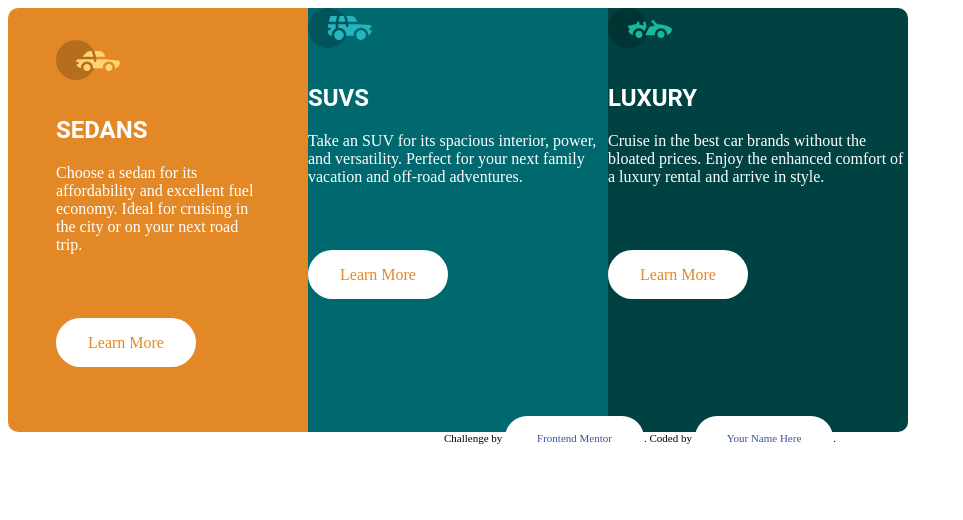
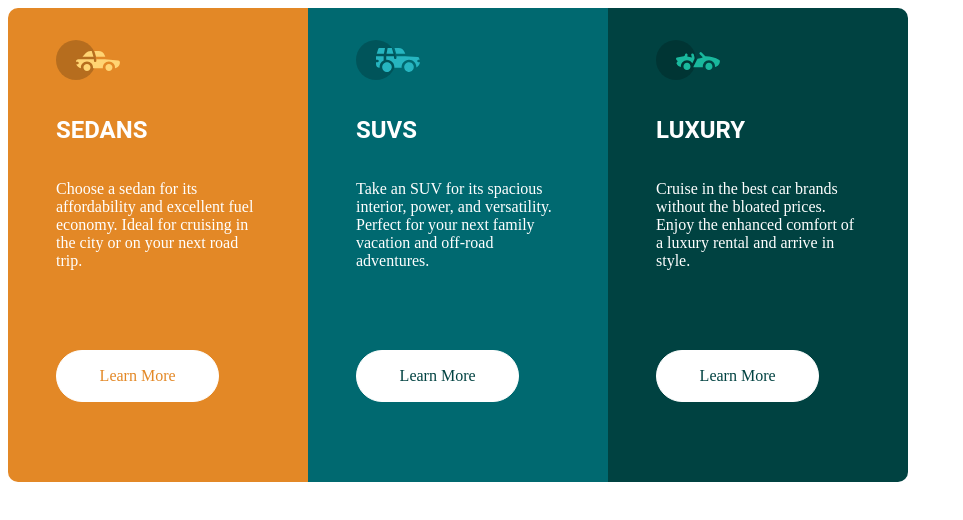
Before and after one commit to WeskerResidente/3-collumn, a plain HTML site: page index.html in a window 1280 px wide. Shown: the whole page, without its empty margins (0-963 px from the left). Drawn offline with Linux system fonts and the light colour scheme; a web font is replaced by a local one.

Commit message:
mep desk

```diff
--- a/css/style.css
+++ b/css/style.css
@@ -15,6 +15,7 @@ body {
 
 
 }
+
 p  {
 font-family: "Lexend Deca";
 margin-bottom: 5rem;
@@ -25,44 +26,77 @@ h1 {
     margin-top: 2rem;
 
 }
+
 .content {
     display: flex;
     color: #ffffff;
-
 }
 .sedans {
+    display: flex;
+    flex-direction: column;
     background-color: #e38826;
     border-top-left-radius: 10px;
     border-bottom-left-radius: 10px;
     width: 300px;
     padding: 2rem 3rem  5rem;
     justify-content: space-between;
-
 }
 
 .suvs {
+    display: flex;
+    flex-direction: column;
     background-color: #006970;
     width: 300px;
-
+    padding: 2rem 3rem  5rem;
+    justify-content: space-between;
 }
 .luxury {
+    display: flex;
+    flex-direction: column;
     background-color: #004241;
     width: 300px;
     border-top-right-radius: 10px;
     border-bottom-right-radius: 10px;
+    padding: 2rem 3rem  5rem;
+    justify-content: space-between;
 }
-a {
+
+.btn {
     font-family: "Lexend Deca";
     background-color: white;
     border-radius: 30px;
-    padding: 1rem 2rem;
+    padding: 1rem;
+    max-width: 80%;
+    text-decoration: none;
     text-align: center;
-    color: #e38826;
-    text-decoration: none;
+    border: 1px solid white;
 
 }
-a:hover {
+.btn:hover {
+    border: 1px solid white;
+
+}
+.btn-primary{
+    color: #e38826;
+
+}
+.btn-primary:hover{
     background-color: #e38826;
-    border: 1px solid white;
     color: white;
 }
+.btn-secondary{
+    color: #006970;
+
+}
+.btn-secondary:hover{
+    background-color: #006970;
+    color: white;
+}
+.btn-tertiary{
+    color: #004241;
+
+}
+.btn-tertiary:hover{
+    background-color: #004241;
+    color: white;
+}
--- a/index.html
+++ b/index.html
@@ -22,7 +22,7 @@
       <p>Choose a sedan for its affordability and excellent fuel economy. Ideal for cruising in the city
         or on your next road trip.
       </p>
-    <a href="" class="btn">Learn More</a>
+    <a href="" class="btn btn-primary">Learn More</a>
     </div>
 
     <div class="suvs">
@@ -30,7 +30,7 @@
         <h1>SUVs</h1>
         <p>Take an SUV for its spacious interior, power, and versatility. Perfect for your next family vacation
           and off-road adventures.</p>
-        <a href="" class="btn">Learn More</a>
+        <a href="" class="btn btn-tertiary">Learn More</a>
     </div>
 
     <div class="luxury">
@@ -38,20 +38,8 @@
       <h1>Luxury</h1>
       <p>  Cruise in the best car brands without the bloated prices. Enjoy the enhanced comfort of a luxury
         rental and arrive in style.</p>
-      <a href="" class="btn">Learn More</a>
+      <a href="" class="btn btn-tertiary">Learn More</a>
     </div>
   </section>
-
-
-
-
-
-
-
-
-  <div class="attribution">
-    Challenge by <a href="https://www.frontendmentor.io?ref=challenge" target="_blank">Frontend Mentor</a>.
-    Coded by <a href="#">Your Name Here</a>.
-  </div>
 </body>
 </html>
```
